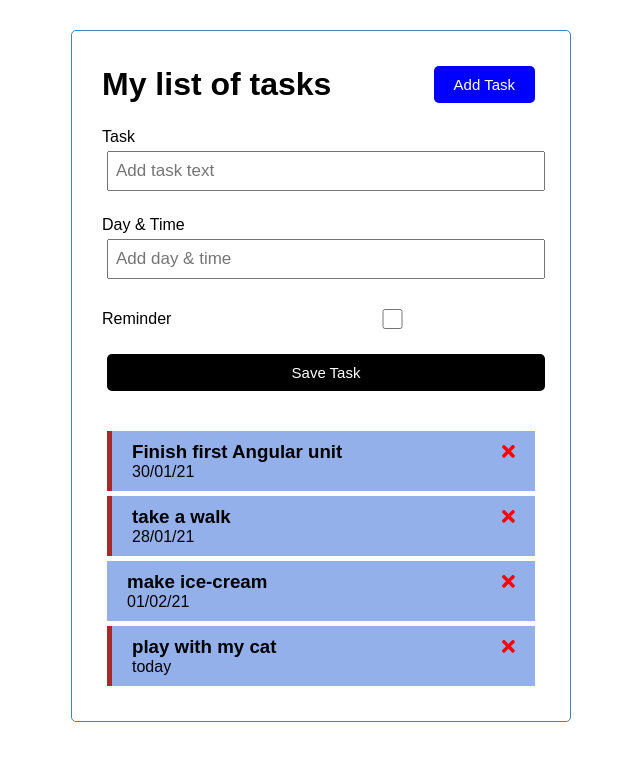
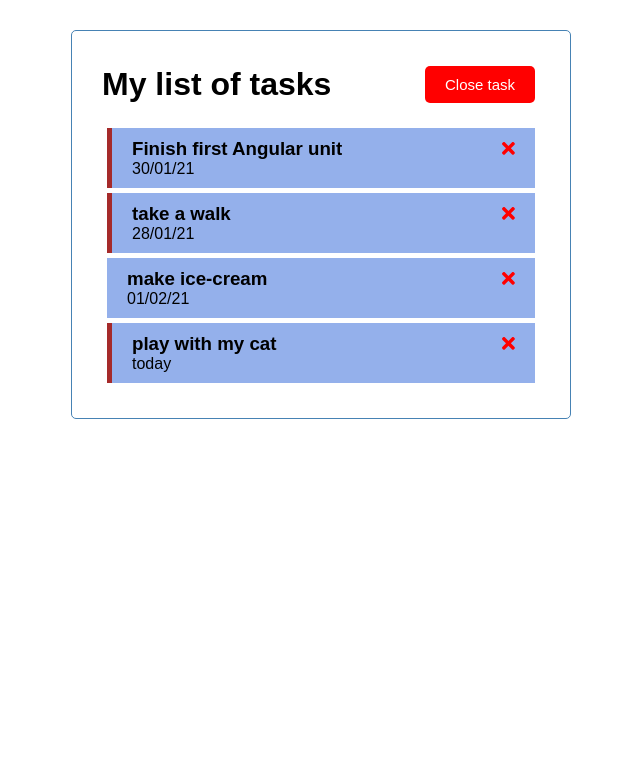
Before and after one commit to florencianionquepan/task-list, an Angular app in the folder task-list/: page / in a window 1280 px wide. Shown: the top 760 px of the page, without its empty margins (319-959 px from the left). Built offline with nearby package versions, Linux system fonts and the light colour scheme; data requests are answered from the project's data file.

Commit message:
Se crea showAddTask

```diff
--- a/task-list/src/app/components/add-task/add-task.component.html
+++ b/task-list/src/app/components/add-task/add-task.component.html
@@ -1,4 +1,4 @@
-<form class="add-form" (ngSubmit)="onSubmit()">
+<form class="add-form" (ngSubmit)="onSubmit()" *ngIf="showAddTask">
     <div class="form-control">
         <label for="text"> Task </label>
         <input type="text" name="text" id="text" placeholder="Add task text" [(ngModel)]="text">
--- a/task-list/src/app/components/add-task/add-task.component.ts
+++ b/task-list/src/app/components/add-task/add-task.component.ts
@@ -1,4 +1,6 @@
 import {Component, OnInit, Output, EventEmitter} from '@angular/core';
+import { Subscription } from 'rxjs';
+import { UiService } from 'src/app/service/ui.service';
 import {Task} from '../../task'
 
 @Component({
@@ -11,8 +13,16 @@
   text:string ="";
   day:string="";
   reminder: boolean=false;
+  showAddTask: boolean=false;
+  subscription?: Subscription;
 
-  constructor() { }
+  constructor(
+    private uiService: UiService
+  ) {
+    this.subscription = this.uiService.onToggle().subscribe(value =>{
+      this.showAddTask =value
+    })
+  }
 
   ngOnInit(): void {
   }
--- a/task-list/src/app/components/header/header.component.html
+++ b/task-list/src/app/components/header/header.component.html
@@ -1,5 +1,5 @@
 <header>
     <h1>{{title}}</h1>
-    <app-button color='blue' text='Add Task' (btnClick)="toggleAddTasks()">
+    <app-button color="{{showAddTask ? 'red': 'blue'}}" text="{{showAddTask ? 'Close task': 'Add task'}}" (btnClick)="toggleAddTasks()">
 </app-button>
 </header>
--- a/task-list/src/app/components/header/header.component.ts
+++ b/task-list/src/app/components/header/header.component.ts
@@ -1,4 +1,6 @@
 import { Component, OnInit } from '@angular/core';
+import { UiService } from 'src/app/service/ui.service';
+import { Subscription } from 'rxjs';
 
 @Component({
   selector: 'app-header',
@@ -8,12 +10,20 @@
 export class HeaderComponent implements OnInit {
 
   title:string = 'My list of tasks';
-  constructor() { }
+  showAddTask:boolean=true;
+  subscription?: Subscription;
+  constructor(
+    private uiService:UiService
+  ) {
+    this.subscription = this.uiService.onToggle().subscribe(value =>{
+      this.showAddTask =value
+    })
+  }
 
   ngOnInit(): void {
   }
 
   toggleAddTasks(){
-
+    this.uiService.toggleAddTask();
   }
 }
--- /dev/null
+++ b/task-list/src/app/service/ui.service.ts
@@ -0,0 +1,20 @@
+import { Injectable } from '@angular/core';
+import {Observable,Subject} from 'rxjs';
+
+@Injectable({
+  providedIn: 'root'
+})
+export class UiService {
+  private showAddTask:boolean =false;
+  private subject= new Subject<any>();
+  constructor() { }
+
+  toggleAddTask():void{
+    this.showAddTask= !this.showAddTask;
+    this.subject.next(this.showAddTask);
+  }
+
+  onToggle():Observable<any>{
+    return this.subject.asObservable();
+  }
+}
```
